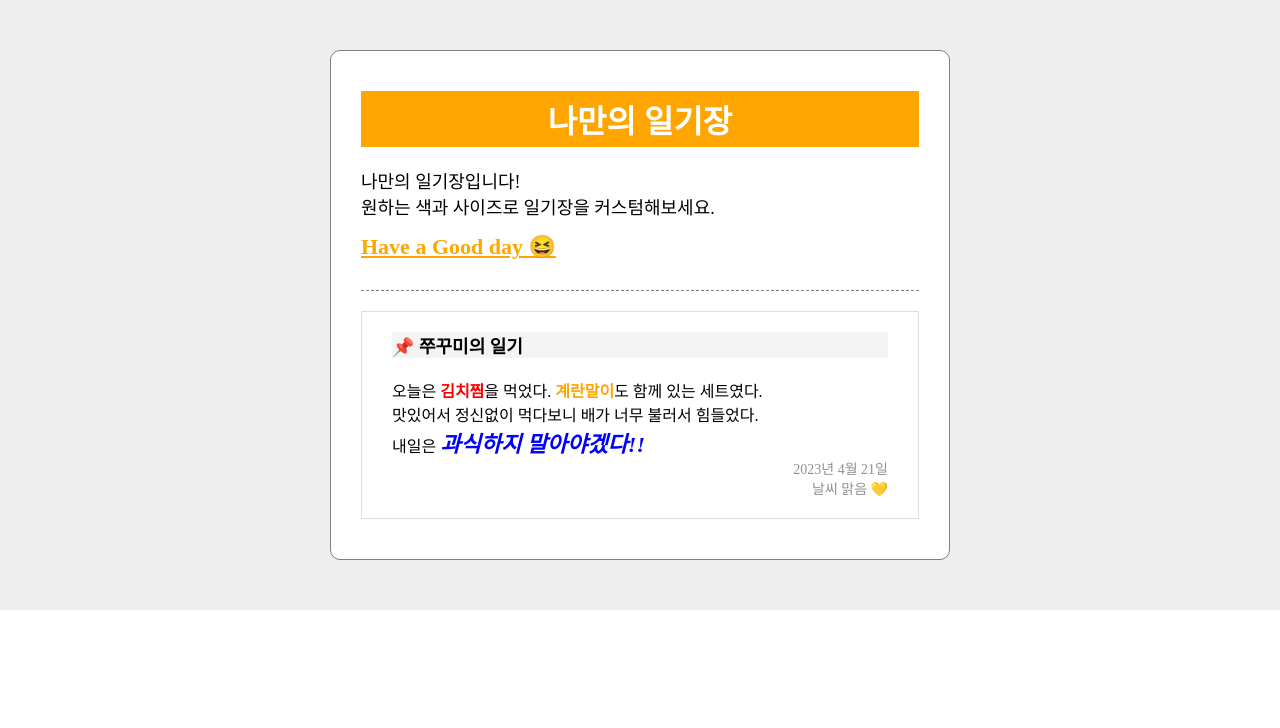
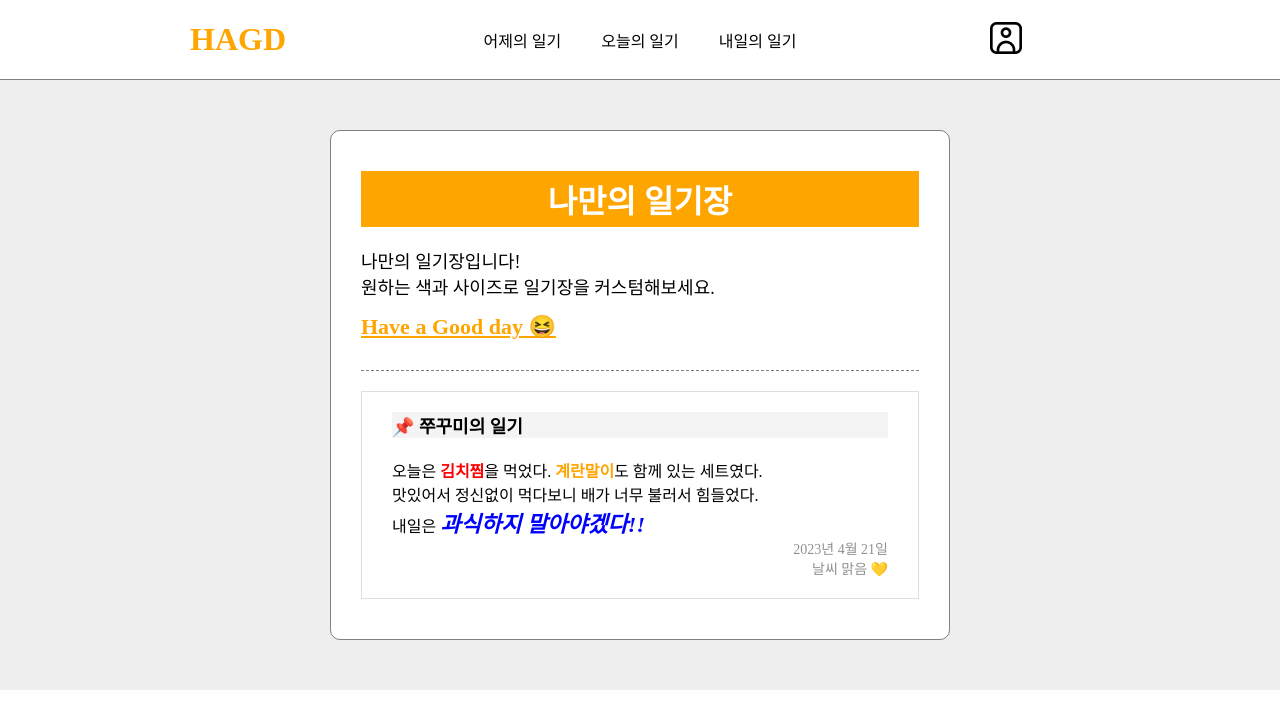
Before and after one commit to jay0425/css-practice, a plain HTML site: page my-diary/index.html in a window 1280 px wide. Drawn offline with Linux system fonts and the light colour scheme.

Commit message:
일기장 실습 2

```diff
--- a/my-diary/index.css
+++ b/my-diary/index.css
@@ -84,3 +84,49 @@
   font-size: 14px;
   text-align: right;
 }
+
+.header {
+  height: 80px;
+  display: flex;
+  justify-content: center;
+  align-items: center;
+  border-bottom: 1px solid gray;
+}
+
+.header-inner {
+  width: 900px;
+  height: 100%;
+  display: flex;
+  flex-direction: row;
+  justify-content: space-between;
+  align-items: center;
+}
+
+.logo {
+  width: 100px;
+}
+
+.logo h1 a {
+  text-decoration: none;
+  color: orange;
+}
+
+.menu__ul {
+  display: flex;
+  flex-direction: row;
+}
+
+.menu__ul li {
+  list-style: none;
+}
+
+.menu__ul li a {
+  padding: 10px 20px;
+  display: block;
+  text-decoration: none;
+  color: black;
+}
+
+.user {
+  width: 100px;
+}
--- a/my-diary/index.html
+++ b/my-diary/index.html
@@ -5,6 +5,29 @@
     <link rel="stylesheet" href="./index.css" />
   </head>
   <body>
+    <header class="header">
+      <div class="header-inner">
+        <div class="logo">
+          <h1><a href="#none">HAGD</a></h1>
+        </div>
+        <div class="menu">
+          <ul class="menu__ul">
+            <li>
+              <a href="#none">어제의 일기</a>
+            </li>
+            <li>
+              <a href="#none">오늘의 일기</a>
+            </li>
+            <li>
+              <a href="#none">내일의 일기</a>
+            </li>
+          </ul>
+        </div>
+        <div class="user">
+          <img src="./img/img.png" alt="유저 정보" width="32" height="32" />
+        </div>
+      </div>
+    </header>
     <div class="container">
       <div class="wrapper">
         <div class="wrapper__head">
```
Also changed, not shown: my-diary/img/img.png (added).
